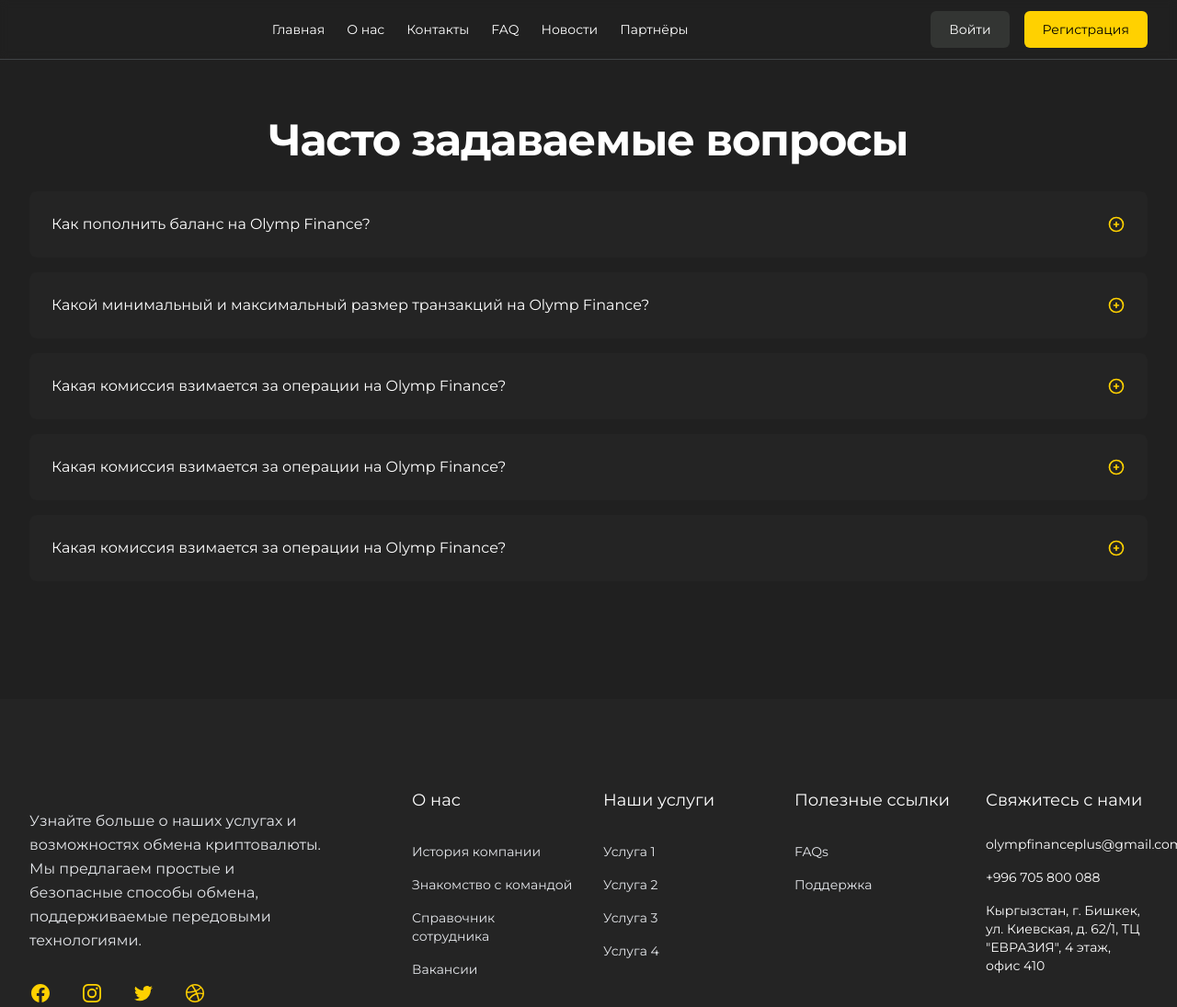
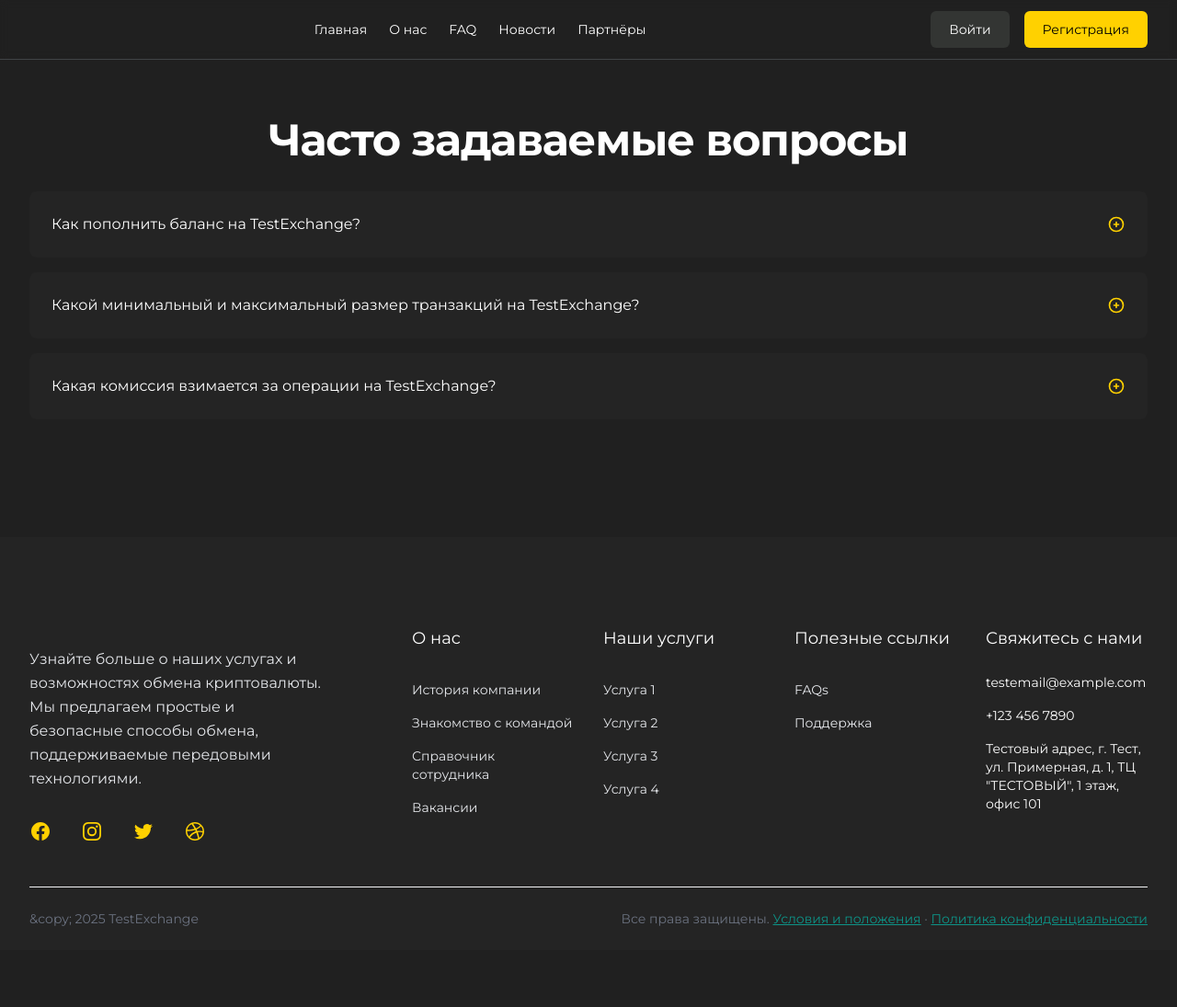
Before and after one commit to DevDuulat/cryptify-exchange, a plain HTML site: page faq.html in a window 1280 px wide. Shown: the top 1095 px of the page at 92% size. After the commit the page ends 1033 px from the top, so only its background shows below. Drawn offline with nearby package versions, Linux system fonts and the light colour scheme.

Commit message:
text changed

```diff
--- a/faq.html
+++ b/faq.html
@@ -3,7 +3,7 @@
 <head>
     <meta charset="UTF-8">
     <meta name="viewport" content="width=device-width, initial-scale=1.0">
-    <title>Olympfinance</title>
+    <title>Обмен криптовалюты</title>
     <link href="https://fonts.googleapis.com/css2?family=Montserrat:wght@400;700&display=swap" rel="stylesheet">
     <script src="https://cdn.tailwindcss.com"></script>
     <style>
@@ -105,10 +105,6 @@
                         </li>
 
                         <li>
-                            <a class="text-white transition" href="contacts.html"> Контакты </a>
-                        </li>
-
-                        <li>
                             <a class="text-white transition" href="faq.html"> FAQ </a>
                         </li>
 
@@ -165,7 +161,7 @@
         <div class="mt-8 space-y-4">
             <details class="group rounded-lg p-6 [&_summary::-webkit-details-marker]:hidden dark-bg">
                 <summary class="flex cursor-pointer items-center justify-between gap-1.5 text-white">
-                    <h2 class="font-medium">Как пополнить баланс на Olymp Finance?</h2>
+                    <h2 class="font-medium">Как пополнить баланс на TestExchange?</h2>
                     <span class="relative size-5 shrink-0">
                 <svg xmlns="http://www.w3.org/2000/svg" class="absolute inset-0 opacity-100 group-open:opacity-0 text-accent" fill="none" viewBox="0 0 24 24" stroke="currentColor" stroke-width="2">
                     <path stroke-linecap="round" stroke-linejoin="round" d="M12 9v3m0 0v3m0-3h3m-3 0H9m12 0a9 9 0 11-18 0 9 9 0 0118 0z"/>
@@ -176,13 +172,13 @@
             </span>
                 </summary>
                 <p class="mt-4 leading-relaxed text-white">
-                    Для пополнения баланса на Olymp Finance перейдите в раздел "Пополнение счета" в личном кабинете. Выберите удобный способ пополнения (например, банковскую карту, электронный кошелек или криптовалюту), введите необходимую сумму и следуйте инструкциям на экране.
+                    Для пополнения баланса на TestExchange перейдите в раздел "Пополнение счета" в личном кабинете. Выберите удобный способ пополнения (например, банковскую карту, электронный кошелек или криптовалюту), введите необходимую сумму и следуйте инструкциям на экране.
                 </p>
             </details>
 
             <details class="group rounded-lg p-6 [&_summary::-webkit-details-marker]:hidden dark-bg">
                 <summary class="flex cursor-pointer items-center justify-between gap-1.5 text-white">
-                    <h2 class="font-medium">Какой минимальный и максимальный размер транзакций на Olymp Finance?</h2>
+                    <h2 class="font-medium">Какой минимальный и максимальный размер транзакций на TestExchange?</h2>
                     <span class="relative size-5 shrink-0">
                 <svg xmlns="http://www.w3.org/2000/svg" class="absolute inset-0 opacity-100 group-open:opacity-0 text-accent" fill="none" viewBox="0 0 24 24" stroke="currentColor" stroke-width="2">
                     <path stroke-linecap="round" stroke-linejoin="round" d="M12 9v3m0 0v3m0-3h3m-3 0H9m12 0a9 9 0 11-18 0 9 9 0 0118 0z"/>
@@ -193,13 +189,13 @@
             </span>
                 </summary>
                 <p class="mt-4 leading-relaxed text-white">
-                    Минимальный и максимальный размер транзакций на Olymp Finance зависит от выбранного метода пополнения или вывода средств. Обычно минимальная сумма транзакции составляет 10 USD или эквивалент в другой валюте. Максимальная сумма может быть ограничена либо неограничена в зависимости от статуса вашего аккаунта и выбранного способа транзакции.
+                    Минимальный и максимальный размер транзакций на TestExchange зависит от выбранного метода пополнения или вывода средств. Обычно минимальная сумма транзакции составляет 10 USD или эквивалент в другой валюте. Максимальная сумма может быть ограничена либо неограничена в зависимости от статуса вашего аккаунта и выбранного способа транзакции.
                 </p>
             </details>
 
             <details class="group rounded-lg p-6 [&_summary::-webkit-details-marker]:hidden dark-bg">
                 <summary class="flex cursor-pointer items-center justify-between gap-1.5 text-white">
-                    <h2 class="font-medium">Какая комиссия взимается за операции на Olymp Finance?</h2>
+                    <h2 class="font-medium">Какая комиссия взимается за операции на TestExchange?</h2>
                     <span class="relative size-5 shrink-0">
                 <svg xmlns="http://www.w3.org/2000/svg" class="absolute inset-0 opacity-100 group-open:opacity-0 text-accent" fill="none" viewBox="0 0 24 24" stroke="currentColor" stroke-width="2">
                     <path stroke-linecap="round" stroke-linejoin="round" d="M12 9v3m0 0v3m0-3h3m-3 0H9m12 0a9 9 0 11-18 0 9 9 0 0118 0z"/>
@@ -210,41 +206,11 @@
             </span>
                 </summary>
                 <p class="mt-4 leading-relaxed text-white">
-                    Комиссия на Olymp Finance зависит от типа операции (пополнение, вывод средств, торговля) и выбранного метода платежа. Обычно размер комиссии является фиксированным или составляет определенный процент от суммы операции. Подробную информацию о комиссиях можно найти в разделе "Условия и комиссии" на сайте или в личном кабинете.
+                    Комиссия на TestExchange зависит от типа операции (пополнение, вывод средств, торговля) и выбранного метода платежа. Обычно размер комиссии является фиксированным или составляет определенный процент от суммы операции. Подробную информацию о комиссиях можно найти в разделе "Условия и комиссии" на сайте или в личном кабинете.
                 </p>
             </details>
-            <details class="group rounded-lg p-6 [&_summary::-webkit-details-marker]:hidden dark-bg">
-                <summary class="flex cursor-pointer items-center justify-between gap-1.5 text-white">
-                    <h2 class="font-medium">Какая комиссия взимается за операции на Olymp Finance?</h2>
-                    <span class="relative size-5 shrink-0">
-                <svg xmlns="http://www.w3.org/2000/svg" class="absolute inset-0 opacity-100 group-open:opacity-0 text-accent" fill="none" viewBox="0 0 24 24" stroke="currentColor" stroke-width="2">
-                    <path stroke-linecap="round" stroke-linejoin="round" d="M12 9v3m0 0v3m0-3h3m-3 0H9m12 0a9 9 0 11-18 0 9 9 0 0118 0z"/>
-                </svg>
-                <svg xmlns="http://www.w3.org/2000/svg" class="absolute inset-0 opacity-0 group-open:opacity-100 text-accent" fill="none" viewBox="0 0 24 24" stroke="currentColor" stroke-width="2">
-                    <path stroke-linecap="round" stroke-linejoin="round" d="M15 12H9m12 0a9 9 0 11-18 0 9 9 0 0118 0z"/>
-                </svg>
-            </span>
-                </summary>
-                <p class="mt-4 leading-relaxed text-white">
-                    Комиссия на Olymp Finance зависит от типа операции (пополнение, вывод средств, торговля) и выбранного метода платежа. Обычно размер комиссии является фиксированным или составляет определенный процент от суммы операции. Подробную информацию о комиссиях можно найти в разделе "Условия и комиссии" на сайте или в личном кабинете.
-                </p>
-            </details>
-            <details class="group rounded-lg p-6 [&_summary::-webkit-details-marker]:hidden dark-bg">
-                <summary class="flex cursor-pointer items-center justify-between gap-1.5 text-white">
-                    <h2 class="font-medium">Какая комиссия взимается за операции на Olymp Finance?</h2>
-                    <span class="relative size-5 shrink-0">
-                <svg xmlns="http://www.w3.org/2000/svg" class="absolute inset-0 opacity-100 group-open:opacity-0 text-accent" fill="none" viewBox="0 0 24 24" stroke="currentColor" stroke-width="2">
-                    <path stroke-linecap="round" stroke-linejoin="round" d="M12 9v3m0 0v3m0-3h3m-3 0H9m12 0a9 9 0 11-18 0 9 9 0 0118 0z"/>
-                </svg>
-                <svg xmlns="http://www.w3.org/2000/svg" class="absolute inset-0 opacity-0 group-open:opacity-100 text-accent" fill="none" viewBox="0 0 24 24" stroke="currentColor" stroke-width="2">
-                    <path stroke-linecap="round" stroke-linejoin="round" d="M15 12H9m12 0a9 9 0 11-18 0 9 9 0 0118 0z"/>
-                </svg>
-            </span>
-                </summary>
-                <p class="mt-4 leading-relaxed text-white">
-                    Комиссия на Olymp Finance зависит от типа операции (пополнение, вывод средств, торговля) и выбранного метода платежа. Обычно размер комиссии является фиксированным или составляет определенный процент от суммы операции. Подробную информацию о комиссиях можно найти в разделе "Условия и комиссии" на сайте или в личном кабинете.
-                </p>
-            </details>
+
+
         </div>
     </section>
 </main>
@@ -420,18 +386,19 @@
 
                     <ul class="mt-6 space-y-4 text-sm text-white">
                         <li class="items-center">
-                            <a href="mailto:olympfinanceplus@gmail.com">olympfinanceplus@gmail.com</a>
+                            <a href="mailto:testemail@example.com">testemail@example.com</a>
                         </li>
 
                         <li class="items-center">
-                            <a href="tel:+996705800088">+996 705 800 088</a>
+                            <a href="tel:+1234567890">+123 456 7890</a>
                         </li>
 
                         <li class="items-start">
-                            <span>Кыргызстан, г. Бишкек, ул. Киевская, д. 62/1, ТЦ "ЕВРАЗИЯ", 4 этаж, офис 410</span>
+                            <span>Тестовый адрес, г. Тест, ул. Примерная, д. 1, ТЦ "ТЕСТОВЫЙ", 1 этаж, офис 101</span>
                         </li>
                     </ul>
                 </div>
+
 
             </div>
         </div>
@@ -467,7 +434,8 @@
     const currentYear = new Date().getFullYear();
 
     const copyrightElement = document.getElementById('copyright');
-    copyrightElement.textContent = `&copy; ${currentYear} Olympfinance`;
+    copyrightElement.textContent = `&copy; ${currentYear} TestExchange`;
 </script>
+
 </body>
 </html>
```
Also changed, not shown: about.html (+7 -9 lines), contacts.html (+7 -9 lines), index.html (+16 -18 lines), partners.html (+7 -9 lines), post.html (+7 -9 lines), posts.html (+7 -9 lines).
